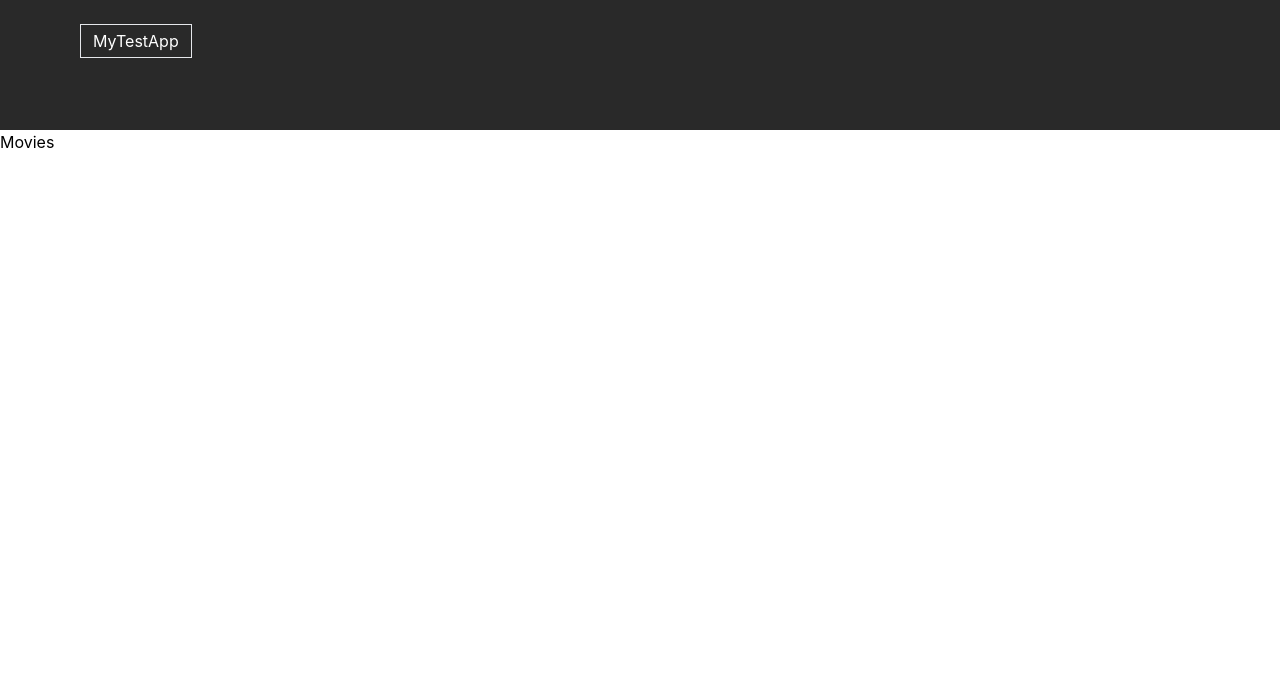
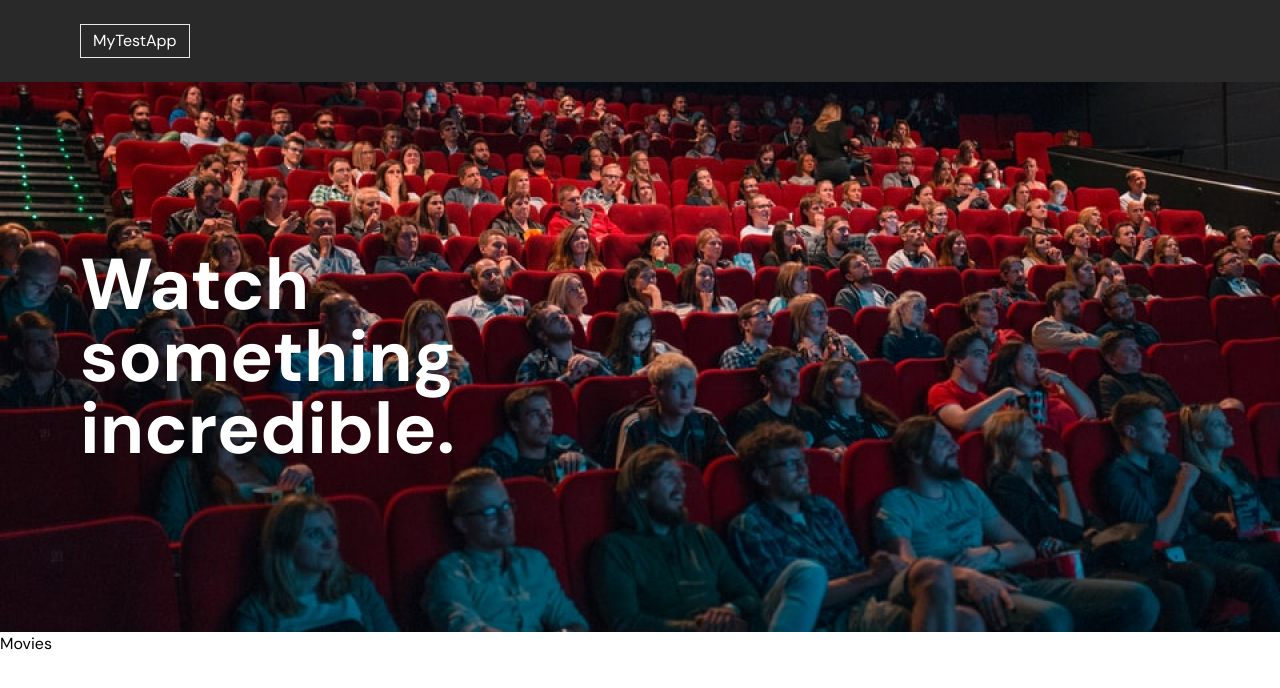
Before and after one commit to focus110/movie-search-app, a React (Create React App) app: page / in a window 1280 px wide. Shown: the top 688 px of the page. Built offline with nearby package versions, Linux system fonts and the light colour scheme.

Commit message:
added custom font, and created hero component

```diff
--- a/src/components/Hero.jsx
+++ b/src/components/Hero.jsx
@@ -1,7 +1,13 @@
 import React from "react";
 
 const Hero = () => {
-  return <div className="container bg-[#292929] py-6"></div>;
+  return (
+    <div className="container bg-hero h-[550px] flex items-center">
+      <h2 className="font-bold text-[72px] text-white leading-[72px]">
+        Watch <br /> something <br /> incredible.
+      </h2>
+    </div>
+  );
 };
 
 export default Hero;
--- a/src/index.css
+++ b/src/index.css
@@ -1,3 +1,5 @@
+@import url("https://fonts.googleapis.com/css2?family=DM+Sans:ital,wght@0,400;0,500;0,700;1,400;1,500;1,700&display=swap");
+
 * {
   padding: 0;
   margin: 0;
@@ -6,9 +8,8 @@
 
 body {
   margin: 0;
-  font-family: -apple-system, BlinkMacSystemFont, "Segoe UI", "Roboto", "Oxygen",
-    "Ubuntu", "Cantarell", "Fira Sans", "Droid Sans", "Helvetica Neue",
-    sans-serif;
+  font-family: "DM Sans", sans-serif;
+
   -webkit-font-smoothing: antialiased;
   -moz-osx-font-smoothing: grayscale;
 }
--- a/tailwind.config.js
+++ b/tailwind.config.js
@@ -20,7 +20,7 @@ module.exports = {
         "onyx-grey": "#F7F7F7",
       },
       backgroundImage: {
-        "hero-pattern": "url('/src/assets/images/hero-pattern.svg')",
+        hero: "url('/src/assets/images/hero.png')",
         "holding-phone": "url('/src/assets/images/holding-phone.png')",
         "about-abstract": "url('/src/assets/images/abstract-bg.png')",
       },
```
Also changed, not shown: src/assets/images/hero.png (added).
